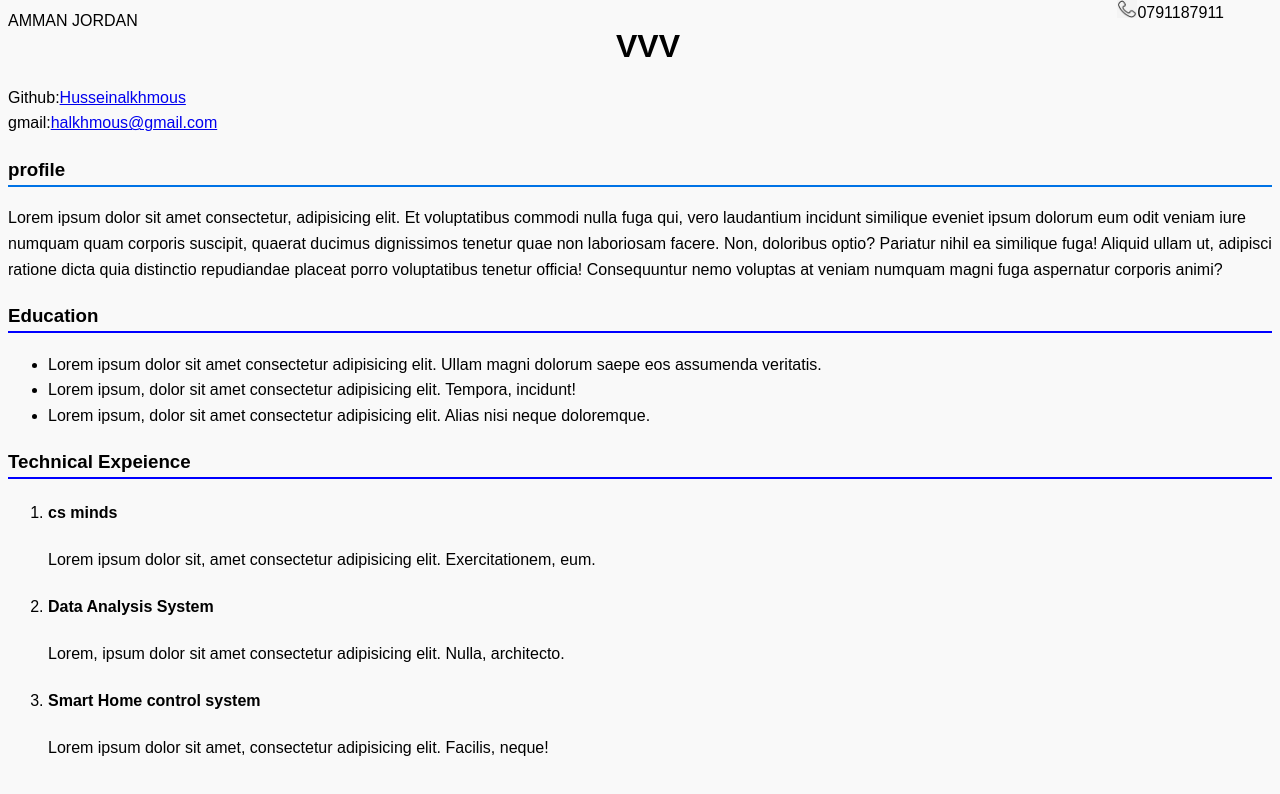
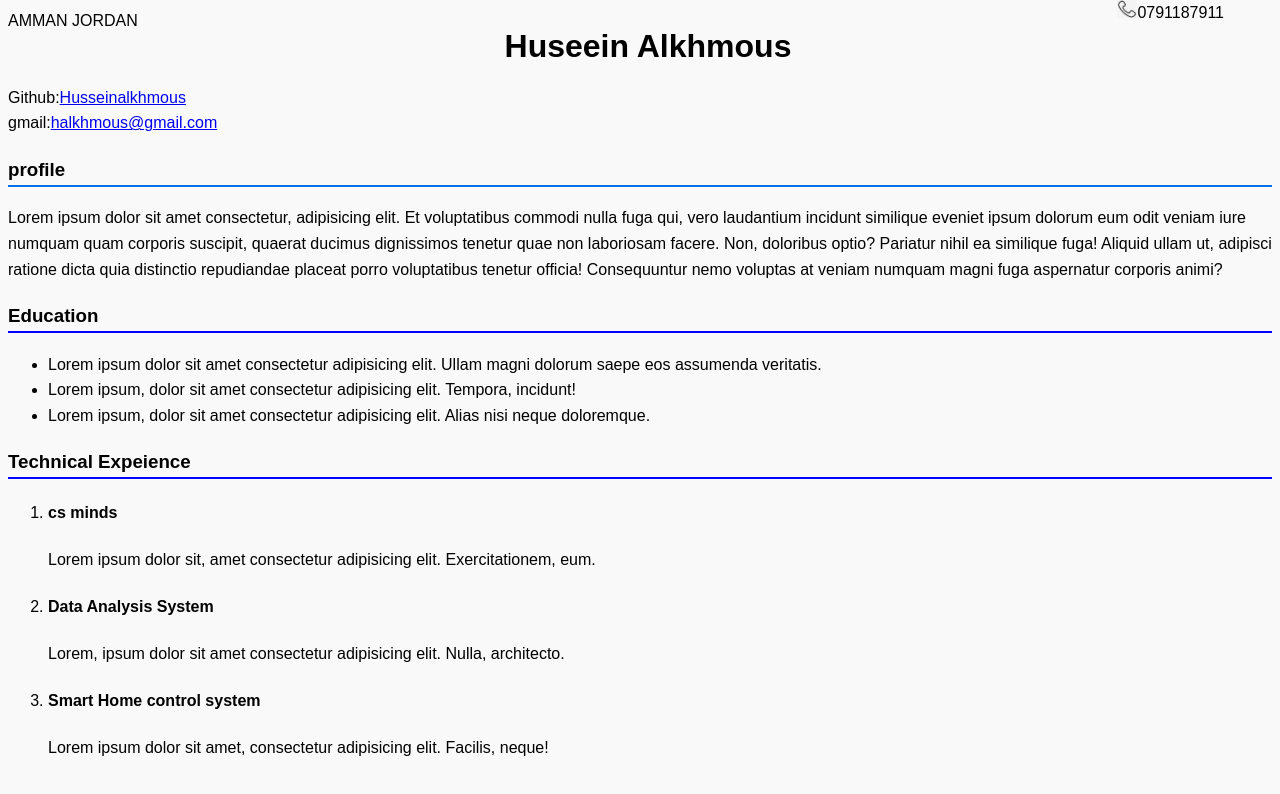
Before and after one commit to Husseinalkhmous/cv, a plain HTML site: page index.html in a window 1280 px wide. Drawn offline with Linux system fonts and the light colour scheme; files whose address does not match are found by name.

Commit message:
Add files via upload

```diff
--- a/index.html
+++ b/index.html
@@ -9,7 +9,7 @@
 <body>
     <div>AMMAN JORDAN
 
-        <H1>VVV</H1>
+        <H1>Huseein Alkhmous</H1>
 <div class="phone" >
     <img src="telephone.png" width="20px"/>0791187911
 </div>
```
